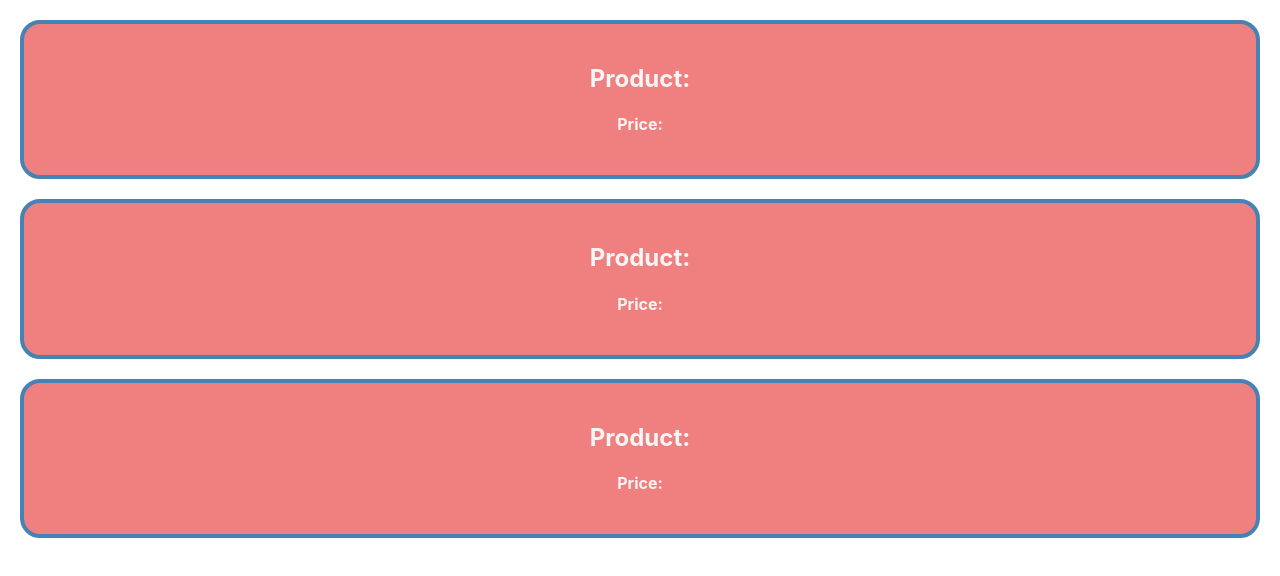
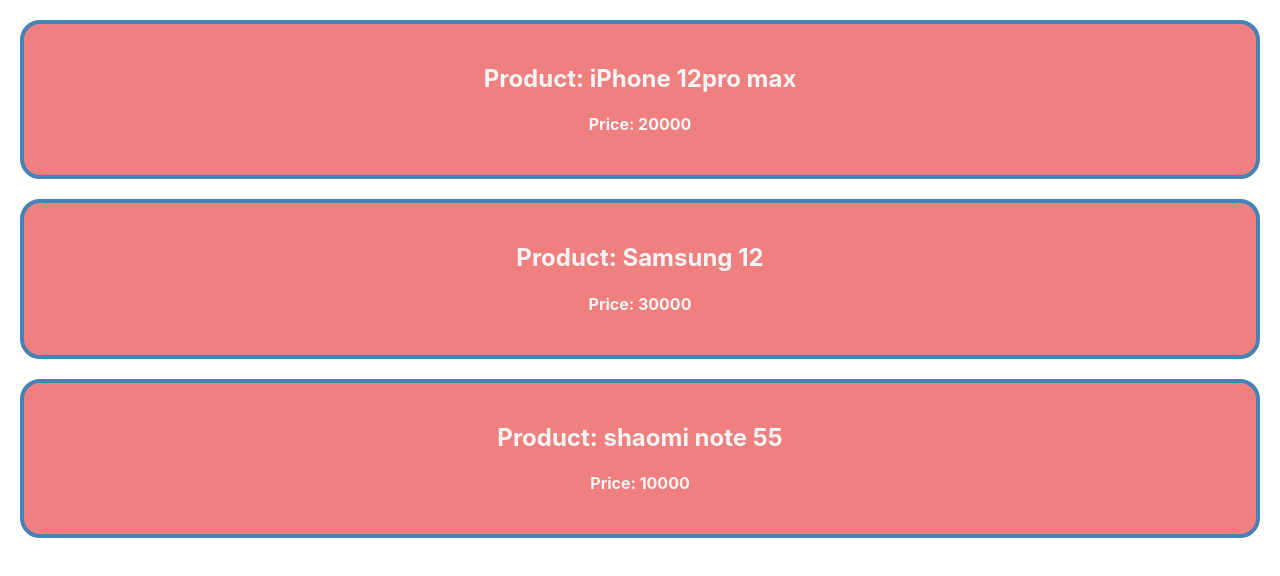
Before and after one commit to mabrur007/reactjs-core-concepts2, a React (Create React App) app: page / in a window 1280 px wide. Shown: the top 576 px of the page. Built offline with nearby package versions, Linux system fonts and the light colour scheme.

Commit message:
dynamic data added

```diff
--- a/src/App.js
+++ b/src/App.js
@@ -4,19 +4,19 @@ import './App.css';
 function App() {
   return (
     <div className="App">
-      <Product></Product>
-      <Product></Product>
-      <Product></Product>
+      <Product name="iPhone 12pro max" price="20000"></Product>
+      <Product name="Samsung 12" price="30000"></Product>
+      <Product name="shaomi note 55" price="10000"></Product>
     </div>
   );
 }
 
 // my components
-function Product() {
+function Product(props) {
   return (
     <div className='product'>
-      <h2>Product: </h2>
-      <h4>Price: </h4>
+      <h2>Product: { props.name}</h2>
+      <h4>Price: { props.price}</h4>
     </div>
   );
 }
```
